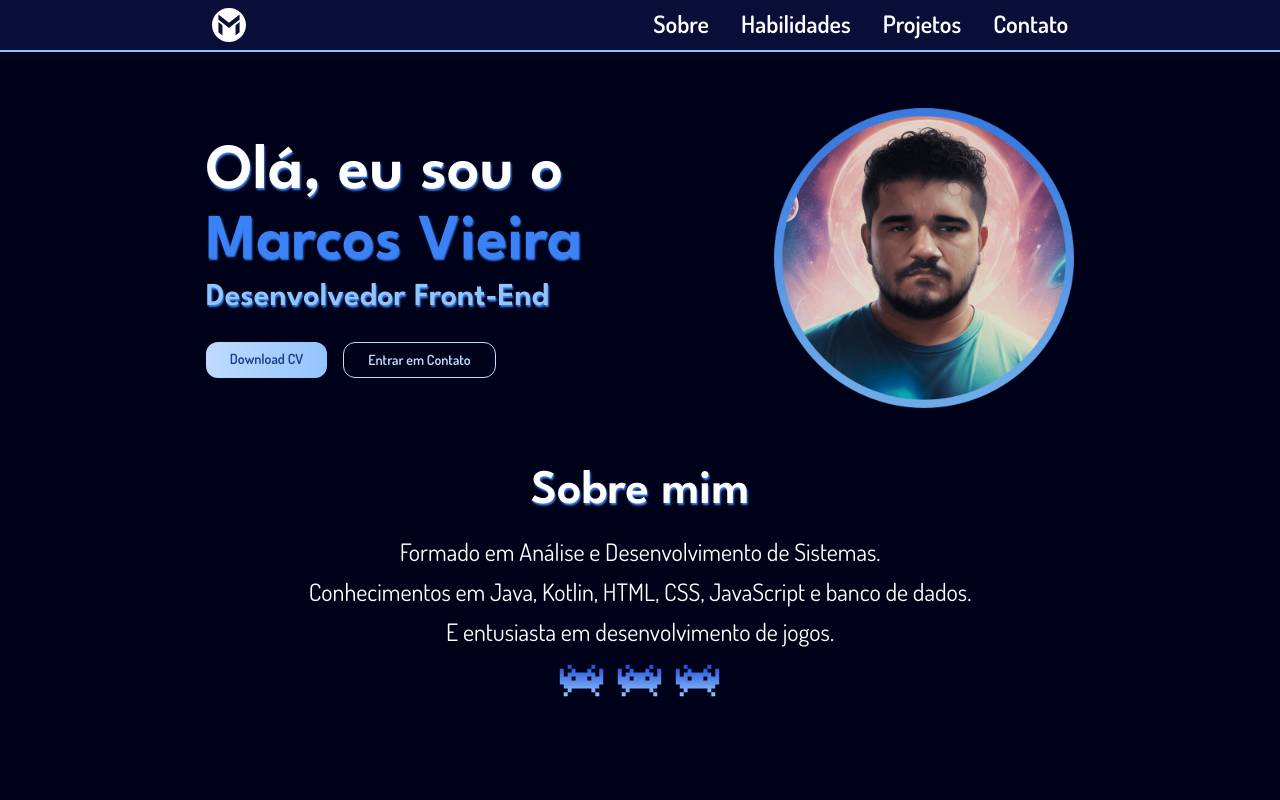
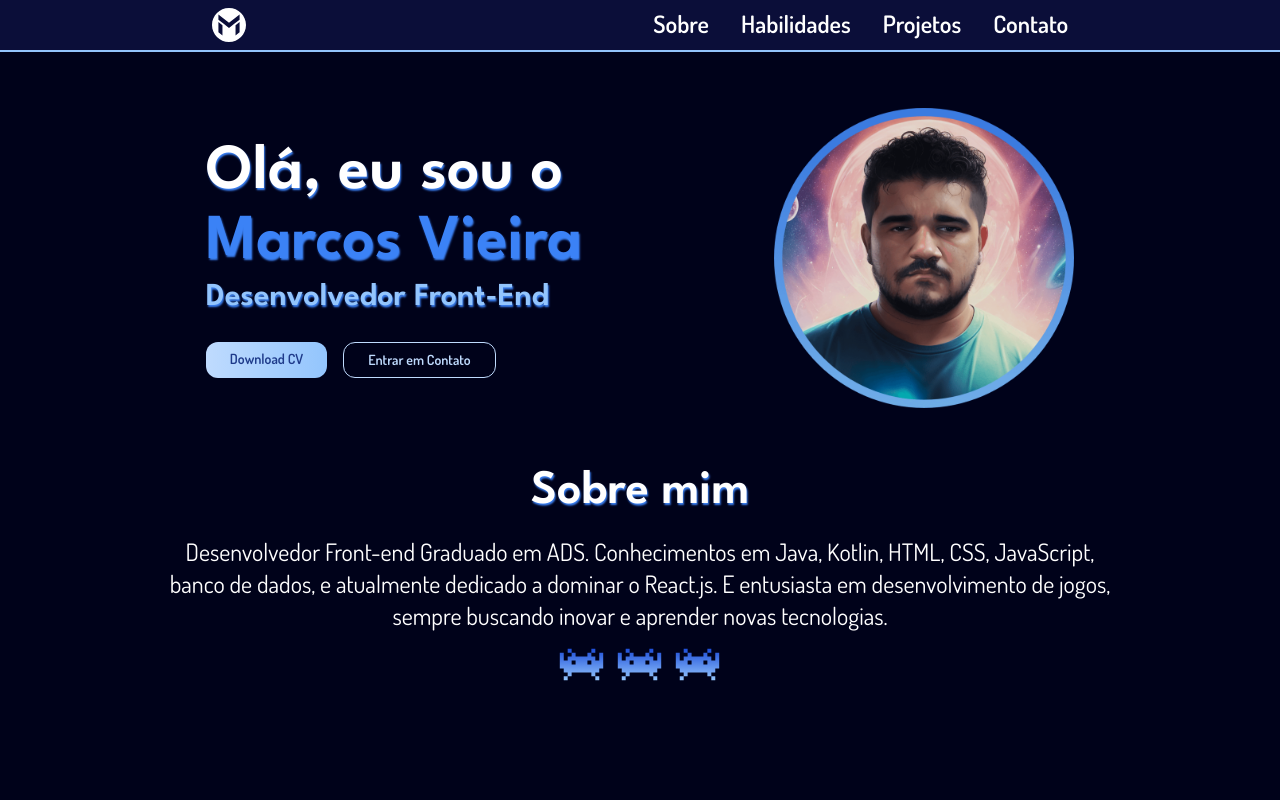
Before and after one commit to marvieiradev/portfolio, a React (Vite) app: page / in a window 1280 px wide. Shown: the top 800 px of the page. Built offline with nearby package versions, Linux system fonts and the light colour scheme.

Commit message:
feat: update section about me

```diff
--- a/src/app.jsx
+++ b/src/app.jsx
@@ -117,17 +117,14 @@ export function App() {
           </div>
         </div>
 
-        <div className="flex flex-col items-center space-y-4 animblur lg:py-10">
+        <div className="flex flex-col items-center space-y-4 animblur lg:py-10 max-w-5xl">
           <h1 className="titles text-2xl text-center font-bold lg:text-3xl">
             Sobre mim
           </h1>
-          <p className="flex flex-col justify-center text-center items-center text-md space-y-2 px-3 lg:text-xl">
-            <p>Formado em Análise e Desenvolvimento de Sistemas.</p>
-            <p>
-              Conhecimentos em Java, Kotlin, HTML, CSS, JavaScript e banco de
-              dados.
-            </p>
-            <p>E entusiasta em desenvolvimento de jogos.</p>
+          <p className="flex flex-col justify-center text-center items-center text-md space-y-2 px-8 md:text-lg lg:text-xl sm:max-w-2xl md:max-w-3xl lg:max-w-5xl">
+            <p>Desenvolvedor Front-end Graduado em ADS. Conhecimentos em Java, Kotlin, HTML, CSS, JavaScript, banco de
+              dados, e atualmente dedicado a dominar o React.js. E entusiasta em desenvolvimento de jogos, sempre buscando
+              inovar e aprender novas tecnologias.</p>
           </p>
           <div className="flex space-x-2">
             <div className="alien"></div>
```
